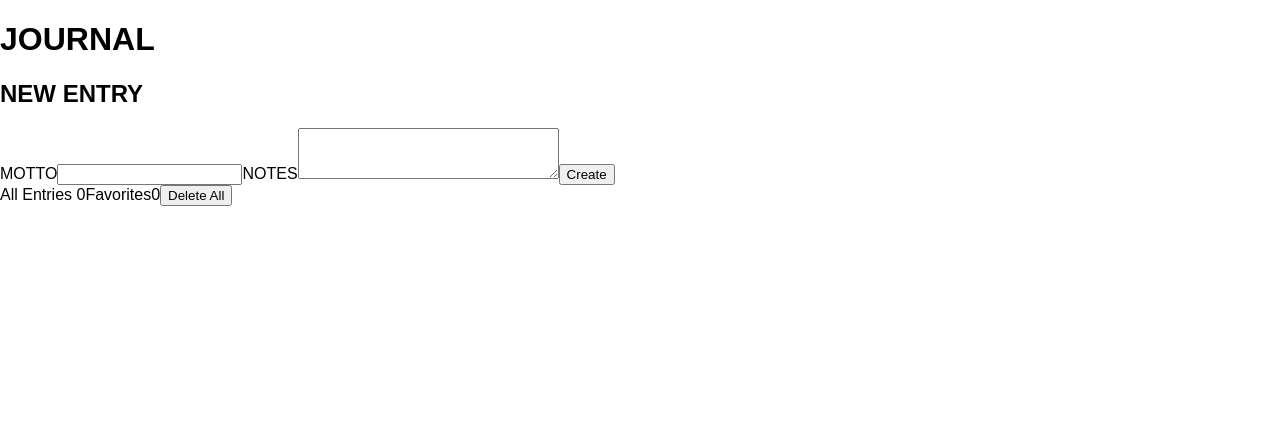
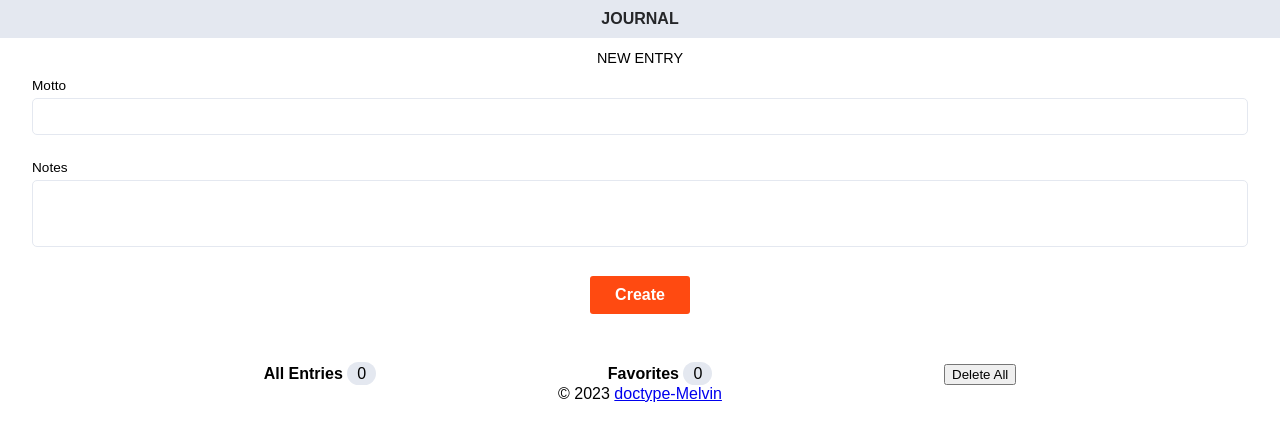
Before and after one commit to doctype-Melvin/stunning-octo-happiness, a React (Vite) app: page / in a window 1280 px wide. Shown: the top 440 px of the page. Built offline with nearby package versions, Linux system fonts and the light colour scheme.

Commit message:
adds footer and some general styling

```diff
--- a/src/App.css
+++ b/src/App.css
@@ -1,3 +1,26 @@
+@import "./components/Card/card.css";
+@import "./components/Controls/controls.css";
+@import "./components/Form/form.css";
+@import "./components/Header/header.css";
+@import "./components/Main/main.css";
+@import "./components/Popup/popup.css";
+@import "./components/Footer/footer.css";
+
+:root {
+  /* Used for texts (+ footer background) */
+  --color-granite: #252629;
+  /* Used for backgrounds (+ footer text color) */
+  --color-foam: #ffffff;
+  /* Used for buttons, icons, etc. */
+  --color-nemo: #ff4a11;
+  /* active color for buttons, icons, etc. */
+  --color-nemo-mid: #ff5c29;
+  /* hover color for buttons, icons, etc. */
+  --color-nemo-dark: #e5430f;
+  /* Used for borders and some backgrounds */
+  --color-water-10: #e4e8f0;
+}
+
 *,
 *::before,
 *::after {
@@ -5,8 +28,17 @@
 }
 
 html,
-body {
+body,
+#root {
   margin: 0;
   padding: 0;
   font-family: Arial, Helvetica, sans-serif;
+  height: 100vh;
 }
+
+.App {
+  display: flex;
+  flex-direction: column;
+  justify-content: space-between;
+  align-items: center;
+}
--- a/src/App.jsx
+++ b/src/App.jsx
@@ -1,8 +1,7 @@
 import { useState } from "react";
 import Header from "./components/Header/Header";
-import Form from "./components/Form/Form";
 import Main from "./components/Main/Main";
-import Entries from "./components/Controls/Controls";
+import Footer from "./components/Footer/Footer";
 import "./App.css";
 
 export default function App() {
@@ -11,7 +10,7 @@ export default function App() {
     <div className="App">
       <Header />
       <Main />
-      {/* <Footer /> */}
+      <Footer />
     </div>
   );
 }
--- a/src/components/Controls/Controls.jsx
+++ b/src/components/Controls/Controls.jsx
@@ -27,7 +27,7 @@ export default function Controls({
           All Entries <span className="counter__all__entries">{total}</span>
         </span>
         <span className="favorite__entries" onClick={handleShowFavorites}>
-          Favorites
+          Favorites{" "}
           <span className="counter__favorite__entries">{favorites}</span>
         </span>
 
--- a/src/components/Controls/controls.css
+++ b/src/components/Controls/controls.css
@@ -0,0 +1,28 @@
+.entries-info-box {
+  display: flex;
+  align-items: center;
+  justify-content: space-evenly;
+}
+
+.all__entries,
+.favorite__entries {
+  font-weight: 600;
+}
+
+.counter__all__entries,
+.counter__favorite__entries {
+  font-weight: 400;
+  border-radius: 15px;
+  padding: 3px 10px;
+  background-color: var(--color-water-10);
+}
+
+.all__entries--active,
+.favorite__entries--active {
+  color: var(--color-nemo);
+}
+
+.counter__all__entries--active,
+.counter__favorite__entries--active {
+  background-color: var(--color-nemo);
+}
--- /dev/null
+++ b/src/components/Footer/Footer.jsx
@@ -0,0 +1,8 @@
+export default function Footer() {
+  return (
+    <section className="footer__section">
+      &copy; 2023{" "}
+      <a href="https://www.github.com/doctype-Melvin">doctype-Melvin</a>
+    </section>
+  );
+}
--- a/src/components/Form/Form.jsx
+++ b/src/components/Form/Form.jsx
@@ -47,7 +47,7 @@ export default function Form(props) {
       {!isEdit ? (
         <form onSubmit={handleSubmit}>
           <h2>NEW ENTRY</h2>
-          <label htmlFor="motto">MOTTO</label>
+          <label htmlFor="motto">Motto</label>
           <input
             type="text"
             name="motto"
@@ -55,7 +55,7 @@ export default function Form(props) {
             onChange={(event) => setMotto(event.target.value)}
             value={motto}
           />
-          <label htmlFor="notes">NOTES</label>
+          <label htmlFor="notes">Notes</label>
           <textarea
             name="notes"
             id="notes"
@@ -64,7 +64,9 @@ export default function Form(props) {
             onChange={(event) => setNotes(event.target.value)}
             value={notes}
           ></textarea>
-          <button type="submit">Create</button>
+          <button type="submit" className="create__button">
+            Create
+          </button>
         </form>
       ) : (
         <form onSubmit={handleEdit}>
@@ -82,7 +84,7 @@ export default function Form(props) {
             name="notes"
             id="notes"
             cols="30"
-            rows="3"
+            rows="4"
             onChange={(event) => setNotes(event.target.value)}
             defaultValue={editObject.notes}
           ></textarea>
--- a/src/components/Form/form.css
+++ b/src/components/Form/form.css
@@ -0,0 +1,41 @@
+form {
+  width: 95vw;
+  margin-bottom: 50px;
+}
+
+form > h2 {
+  font-size: 0.9rem;
+  text-align: center;
+  font-weight: 400;
+}
+
+form > label {
+  display: block;
+  font-size: 0.85rem;
+  margin-bottom: 5px;
+}
+
+form > input,
+form > textarea {
+  width: 100%;
+  padding: 10px 0 10px 10px;
+  border-radius: 5px;
+  border: solid 1px var(--color-water-10);
+  margin-bottom: 25px;
+}
+
+textarea {
+  resize: none;
+}
+
+.create__button {
+  display: block;
+  background-color: var(--color-nemo);
+  color: var(--color-foam);
+  border: none;
+  border-radius: 3px;
+  padding: 10px 25px;
+  font-size: 1rem;
+  font-weight: 600;
+  margin: 0 auto;
+}
--- a/src/components/Header/header.css
+++ b/src/components/Header/header.css
@@ -0,0 +1,9 @@
+.app-header {
+  color: var(--color-granite);
+  background-color: var(--color-water-10);
+  text-align: center;
+  padding: 10px;
+  margin: 0;
+  font-size: 1rem;
+  width: 100%;
+}
```
Also changed, not shown: src/components/Footer/footer.css (added), 1 other file (tests, documents, lock files or other folders).
